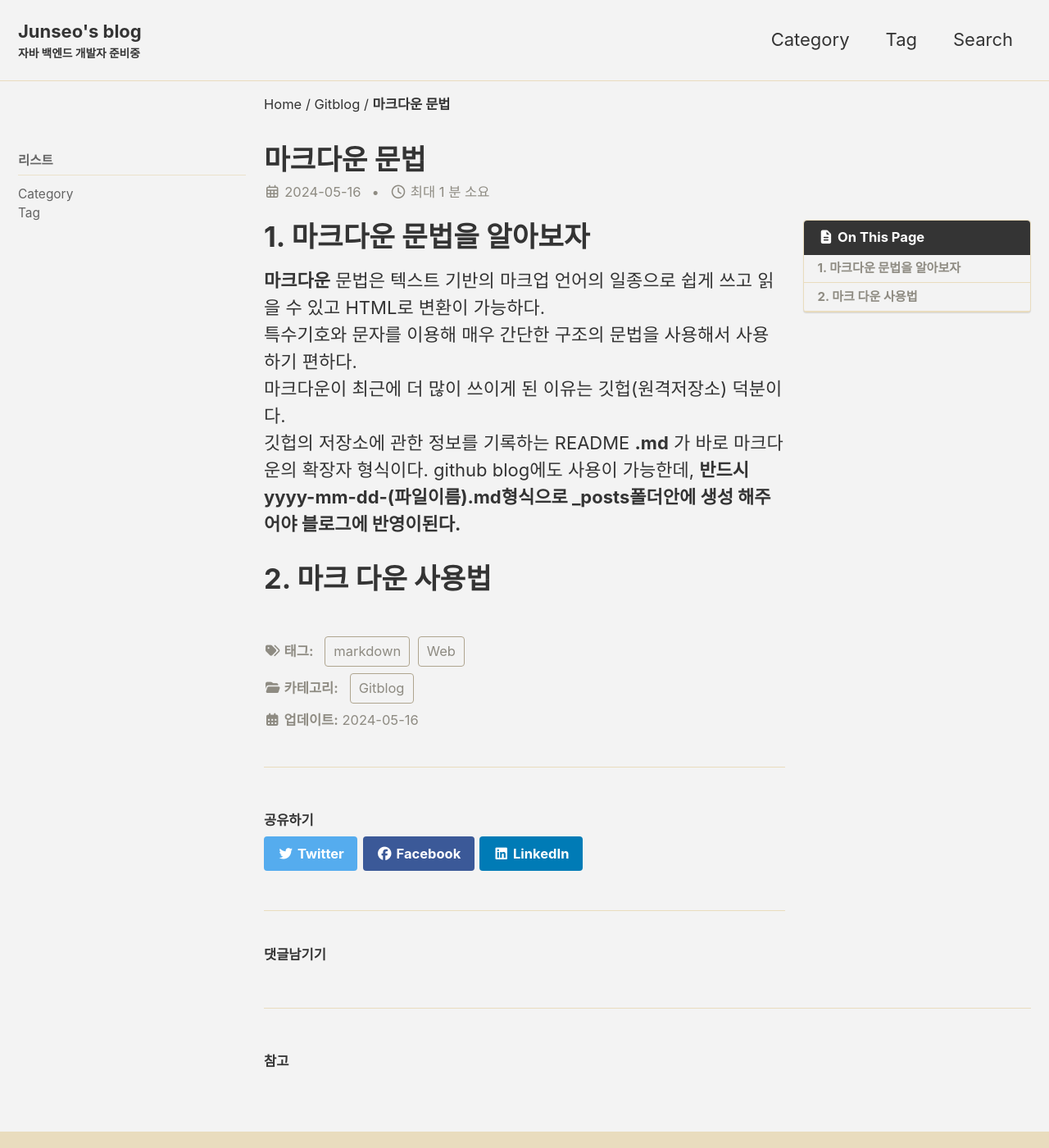
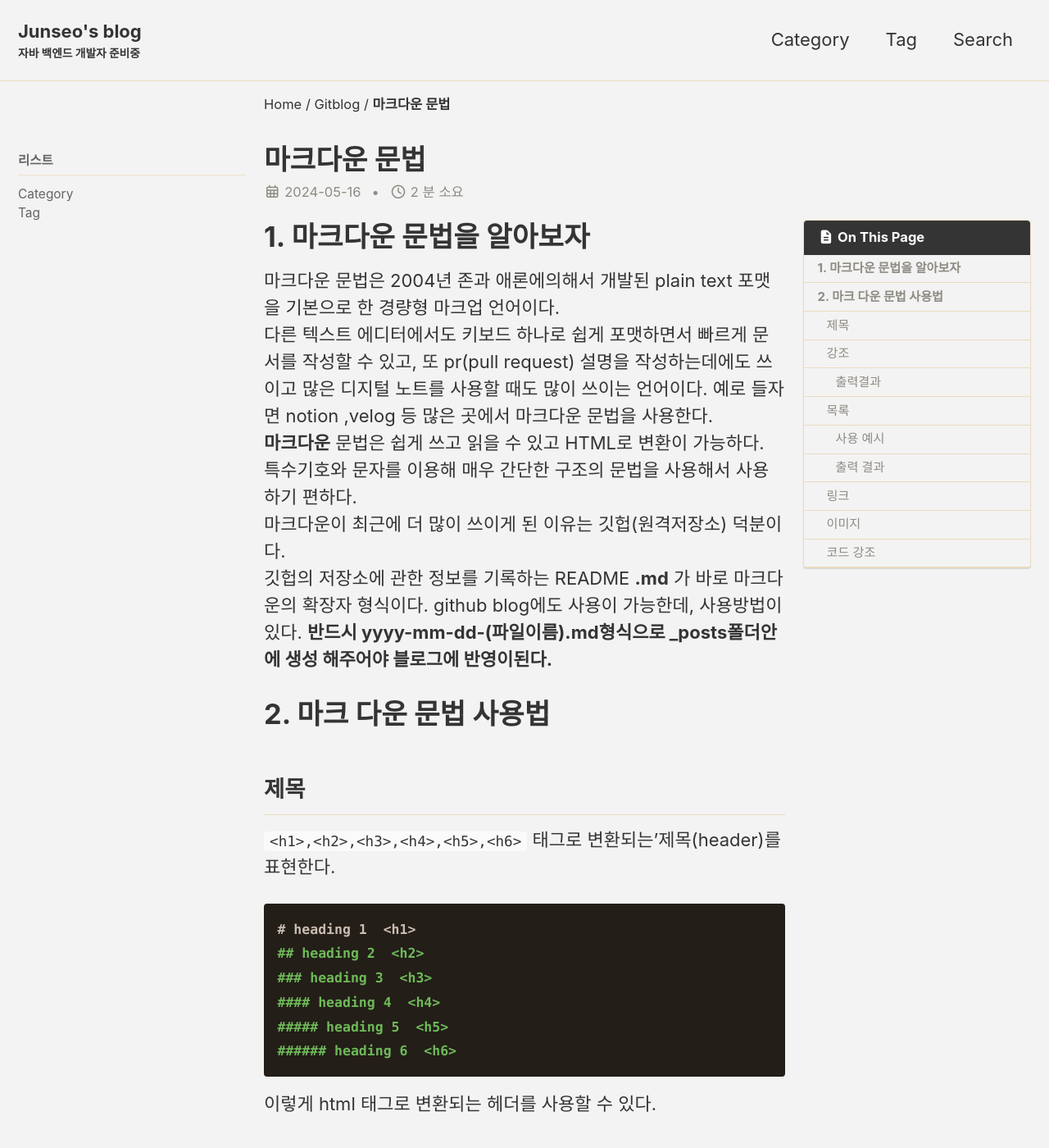
Before and after one commit to duwnstj/duwnstj.github.io, a Jekyll site: the page built from _posts/2024-05-16-markdown.md, in a window 1280 px wide and 1400 px high. Shown: the whole window at 82% size. Built offline with Jekyll 4.4.1, drawn with Linux system fonts in a browser that asks for light colours; cached includes are drawn as plain includes; comment, search, counter and statistics services are not loaded; some of the changed text lies outside the part shown.

Commit message:
update 마크다운 문법 2

````diff
--- a/_posts/2024-05-16-markdown.md
+++ b/_posts/2024-05-16-markdown.md
@@ -10,7 +10,146 @@
 ---
 
 # 1. 마크다운 문법을 알아보자
-**마크다운** 문법은 텍스트 기반의 마크업 언어의 일종으로 쉽게 쓰고 읽을 수 있고 HTML로 변환이 가능하다.<br>특수기호와 문자를 이용해 매우 간단한 구조의 문법을 사용해서 사용하기 편하다.<br>마크다운이 최근에 더 많이 쓰이게 된 이유는 깃헙(원격저장소) 덕분이다.<br>깃헙의 저장소에 관한 정보를 기록하는 README **.md** 가 바로 마크다운의 확장자 형식이다.
-github blog에도 사용이 가능한데, **반드시 yyyy-mm-dd-(파일이름).md형식으로 _posts폴더안에 생성 해주어야 블로그에 반영이된다.**
+마크다운 문법은 2004년 존과 애론에의해서 개발된 plain text 포맷을 기본으로 한 경량형 마크업 언어이다.<br> 다른 텍스트 에디터에서도 키보드 하나로 쉽게 포맷하면서 빠르게 문서를 작성할 수 있고, 또 pr(pull request) 설명을 작성하는데에도 쓰이고 많은 디지털 노트를 사용할 때도 많이 쓰이는 언어이다.  예로 들자면 notion ,velog 등 많은 곳에서 마크다운 문법을 사용한다.<br>
+**마크다운** 문법은 쉽게 쓰고 읽을 수 있고 HTML로 변환이 가능하다.<br>특수기호와 문자를 이용해 매우 간단한 구조의 문법을 사용해서 사용하기 편하다.<br>마크다운이 최근에 더 많이 쓰이게 된 이유는 깃헙(원격저장소) 덕분이다.<br>깃헙의 저장소에 관한 정보를 기록하는 README **.md** 가 바로 마크다운의 확장자 형식이다.
+github blog에도 사용이 가능한데,  사용방법이 있다. **반드시 yyyy-mm-dd-(파일이름).md형식으로 _posts폴더안에 생성 해주어야 블로그에 반영이된다.**
 
-# 2. 마크 다운 사용법
+# 2. 마크 다운 문법 사용법
+
+## 제목
+`<h1>,<h2>,<h3>,<h4>,<h5>,<h6>` 태그로 변환되는'제목(header)를 표현한다.<br>
+```markdown
+# heading 1  <h1>
+## heading 2  <h2>
+### heading 3  <h3>
+#### heading 4  <h4>
+##### heading 5  <h5>
+###### heading 6  <h6>
+```
+이렇게 html 태그로 변환되는 헤더를 사용할 수 있다.
+
+## 강조
+`<em>`(기울임),`<strong>`(두꺼움),`<del>`(취소선)태그로 변환되는 강조를 표현한다.
+
+```markdown
+1. 이텔릭체는 *별 기호*  혹은 _언더바 기호(Underscore)_ 를 사용한다.<br>
+2. 두껍게는 **별 기호** 혹은 __언더바 기호(underscore)__ 를 2번씩 사용한다.<br>
+3. 취소선은 ~~물결 기호~~ 를 사용한다.
+<u>밑줄</u>은 마크다운에서 지원하지 않기에, 직접 `<u></u>` 태그를 사용한다.
+```
+<hr>
+
+### 출력결과
+
+1. 이텔릭체는 *별 기호*  혹은 _언더바 기호(Underscore)_ 를 사용한다.<br>
+2. 두껍게는 **별 기호** 혹은 __언더바 기호(underscore)__ 를 2번씩 사용한다.<br>
+3. 취소선은 ~~물결 기호~~ 를 사용한다.
+<u>밑줄</u>은 마크다운에서 지원하지 않기에, 직접 `<u></u>` 태그를 사용한다.
+
+## 목록
+`<ol>`,`<ul>`,`<li>`태그로 변환 되는 목록(list)를 표현한다.<br>
+`1.`로 시작하는 항목을 작성하면 `<ol>`태그로 변환되고,`-`로 시작하는 항목을 작성하면 `<ul>`로 변환된다. 여기에서 `<ol>`은 순서가 있는 리스트 이고 ,`<ul>`은 순서가 없는 리스트를 만들어주는 html태그이다.`<li>`는 `<ul>,<ol>`태그 안에 들어있는 리스트를 나타내준다.
+
+
+### 사용 예시
+
+```markdown
+1. 순서가 있는 항목
+2. 순서가 있는 항목
+
+- 순서가 없는 항목
+- 순서가 없는 항목
+```
+### 출력 결과
+
+1. 순서가 있는 항목
+2. 순서가 있는 항목
+
+- 순서가 없는 항목
+- 순서가 없는 항목
+
+---
+## 링크
+마크다운 문법에서 링크를 만드는 방식은 기본적으로 **인라인 링크, 참조 링크** 이 두가지 방식이 있다.<br>
+1. 인라인 링크 :<br>
+인라인 링크는 가장 기본적인 방식으로, 링크 텍스트와 URL을 함께 적는다.<br>
+
+    ```markdown
+    문법 :
+    [링크 텍스트](URL)
+    사용 예시 :
+    [Google](https://www.google.com)
+    ```
+
+
+    결과 :<br>
+    [Google](https://www.google.com)
+
+2. 참조 링크 :<br>
+참조 링크는 긴 문서에서 링크를 관리하기 쉽게 만드는 방식이다. 링크를 문서의 다른곳에 정의 해놓고 링크 텍스트에는 참조만 해준다.
+
+    ```markdown
+    문법 :
+    [링크 텍스트][참조이름]
+    [참조이름]: URL
+    사용 예시 :
+    [Google][google-link]
+    [google-link]: https://www.google.com
+
+    ```
+    결과 :<br>
+    [Google][google-link]
+
+    [google-link]: https://www.google.com
+3. 자동링크 : <br>
+자동링크는 URL이나 이메일 주소를 <>괄호로 감싸서 작성하는 방법이다. 이방식은 주로 URL이나 이메일 주소를 직접적으로 링크할 때 사용한다.
+    ```markdown
+    문법 :
+    <URL>
+    <이메일주소>
+    사용 예시 :
+    <https://www.google.com>
+    <example@naver.com>
+    ```
+    결과 :<br>
+    <https://www.google.com> <br>
+    <example@naver.com>
+4. 링크와 타이틀 :<br>
+링크에 타이틀을 추가하면,마우스를 링크 위에 올렸을 때 타이틀이 툴팁으로 표시된다.
+    ```markdown
+    문법 :
+    [링크텍스트](URL "타이틀")
+    예시 :
+    [Google](https://www.google.com "구글로 이동한다.")
+    ```
+    결과 :<br>
+    [Google](https://www.google.com "구글로 이동한다.")
+
+## 이미지
+마크다운 문법에서 이미지를 삽입하려면 이미지의 파일의 경로나 URL을 사용한다.<br>
+1. 인라인 이미지 :<br>
+인라인 이미지는 텍스트와 마찬가지로 문서 안에 이미지를 삽입한다.
+    ```markdown
+    문법 :
+    ![대체택스트](이미지 경로 OR URL)
+    사용예시 :
+    ![고양이 사진](https://google.com/cat.jpg)
+    ```
+2. 참조 이미지 :<br>
+참조 이미지는 이미지를 삽입하는데에 사용되는 이미지 경로나 URL을 별도로 정의한다.
+    ```markdown
+    문법 :
+    ![대체택스트][이미지 참조 이름]
+    ```
+    이미지 참조는 문서의 다른 곳에서 정의되며 다음과 같은 형식을 따른다.<br>
+    ```markdown
+    [이미지 참조 이름]:이미지 경로 또는 URL
+    ```
+    예시 : <br>
+    ```markdown
+    ![고양이 사진][cat-image]
+    [cat-image]:https://www.google.com/cat.jpg
+    ```
+    이렇게 하면 이미지가 삽입되고 "cat-image"라는 참조가 이미지의 경로 또는 URL과 매핑된다.<br> 또한 이미지 크기를 html 태그인 <img>를 이용하여 조절 할 수 있다.
+
+## 코드 강조
````
